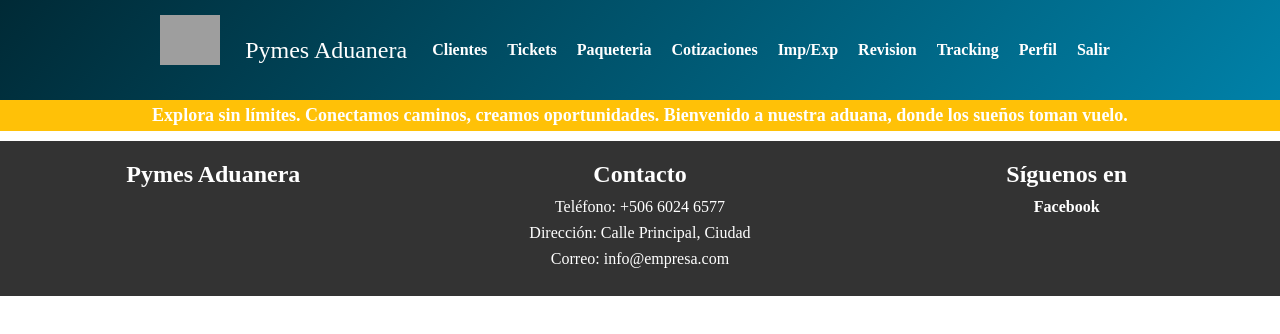
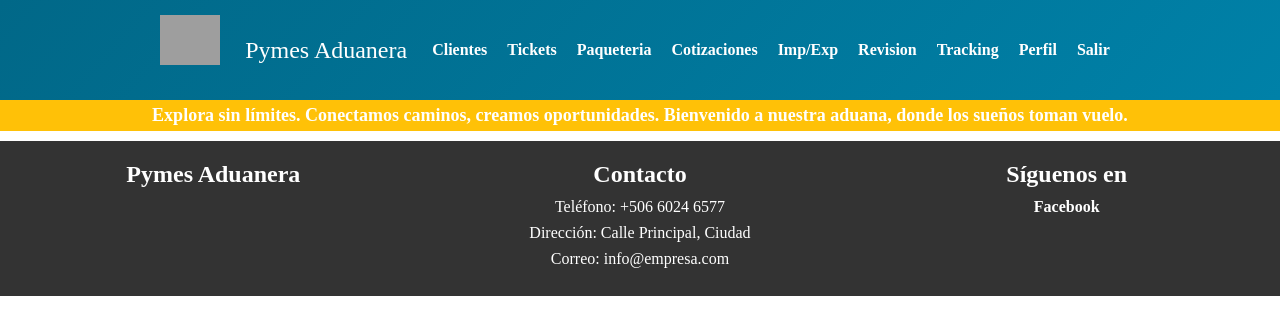
Before and after one commit to DavidTorres09/Pymes-Aduanera, a React (Vite) app in the folder Pymes_Aduanera/: page /admin in a window 1280 px wide. Shown: the top 334 px of the page. Built offline with nearby package versions, Linux system fonts and the light colour scheme; grey boxes are pictures that could not be loaded.

Commit message:
Update Navbar.css

```diff
--- a/Pymes_Aduanera/src/css/admin/Navbar.css
+++ b/Pymes_Aduanera/src/css/admin/Navbar.css
@@ -1,5 +1,5 @@
 .navbar-container {
-  background: linear-gradient(131deg, rgb(0, 42, 54) 0%, rgb(0, 129, 168) 100%);
+  background: linear-gradient(131deg, rgb(1, 104, 136) 0%, rgb(0, 129, 168) 100%);
   padding: 15px 20px;
   text-align: center;
 }
```
